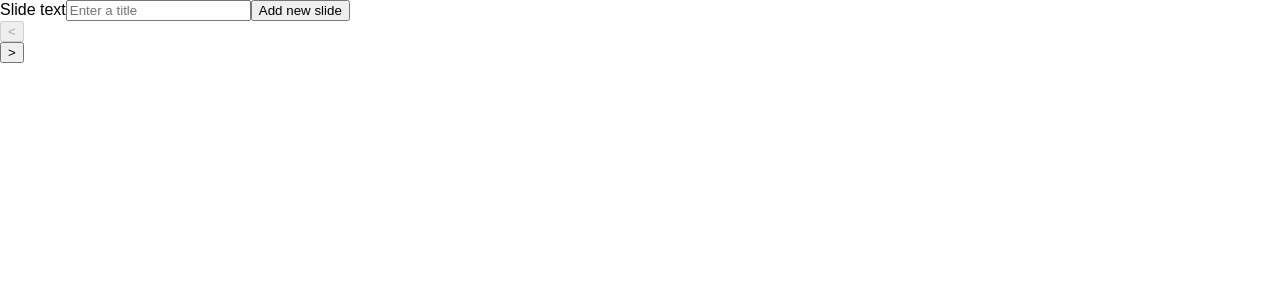
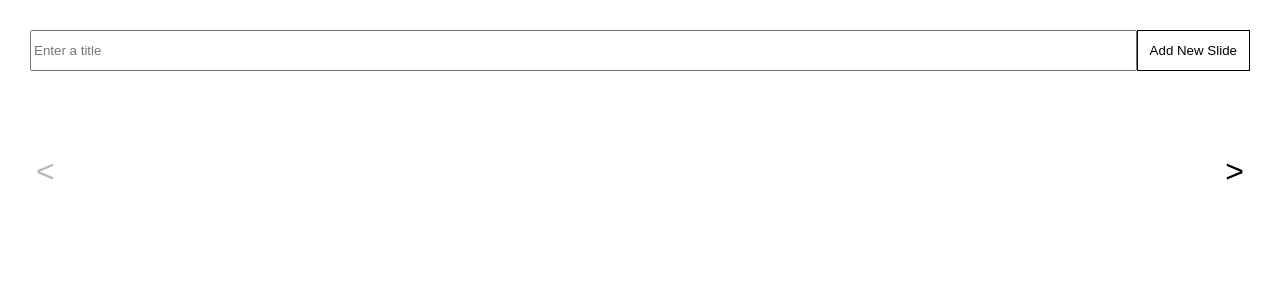
Before and after one commit to dlevs/carousel-challenge, a React (Create React App) app: page / in a window 1280 px wide. Shown: the top 300 px of the page. Built offline with nearby package versions, Linux system fonts and the light colour scheme.

Commit message:
Add styling to loosely match design

```diff
--- a/src/components/App.css
+++ b/src/components/App.css
@@ -0,0 +1,3 @@
+.slide-text-form--content {
+  display: flex;
+}
--- a/src/components/App.js
+++ b/src/components/App.js
@@ -32,15 +32,28 @@ class App extends Component {
     return (
       <Fragment>
         <form onSubmit={this.handleSlideTextFormSubmit}>
-          <label htmlFor="input-slide-text">Slide text</label>
+          <div className="slide-text-form--content">
+            <label
+              htmlFor="input-slide-text"
+              className="visually-hidden"
+            >
+              New slide text
+            </label>
             <input
               id="input-slide-text"
               type="text"
               placeholder="Enter a title"
+              className="flex-1"
               value={slideTextInputValue}
               onChange={this.handleSlideTextInputChange}
             />
-          <button type="submit">Add new slide</button>
+            <button
+              type="submit"
+              className="btn--bordered"
+            >
+              Add New Slide
+            </button>
+          </div>
         </form>
         <Carousel slides={slides} />
       </Fragment>
--- a/src/components/Carousel.css
+++ b/src/components/Carousel.css
@@ -1,8 +1,9 @@
 .carousel {
-
+  display: flex;
 }
 
-.carousel--track {
+.carousel__track {
+  flex: 1;
   white-space: nowrap;
   scroll-behavior: smooth;
   scroll-snap-type: x mandatory;
@@ -15,16 +16,26 @@
     It seems out of the scope of this task, but a nice to consider in real world project.
   */
   overflow: hidden;
+  height: 200px;
 }
 
 .slide {
+  height: 100%;
   display: inline-block;
   padding: 30px;
   scroll-snap-align: start;
 }
 
 .slide__content {
-  border: 1px solid #333;
+  height: 100%;
+  display: flex;
+  border: 1px solid;
   padding: 30px;
+  justify-content: center;
+  align-items: center;
   text-align: center;
 }
+
+.btn-navigation {
+  font-size: 2rem;
+}
--- a/src/components/Carousel.js
+++ b/src/components/Carousel.js
@@ -67,10 +67,11 @@ class Carousel extends Component {
                     onClick={this.goToPreviousSlide}
                     title="Previous Slide"
                     disabled={currentSlideIndex === 0}
+                    className="btn-navigation"
                 >
                     &lt;
                 </button>
-                <div className="carousel--track" ref={this.carouselTrack}>
+                <div className="carousel__track" ref={this.carouselTrack}>
                     {slides.map(({ id, text }) =>
                         <div
                             className="slide"
@@ -87,6 +88,7 @@ class Carousel extends Component {
                     onClick={this.goToNextSlide}
                     title="Next Slide"
                     disabled={currentSlideIndex === slides.length - slidesToShow}
+                    className="btn-navigation"
                 >
                     &gt;
                 </button>
--- a/src/index.css
+++ b/src/index.css
@@ -1,10 +1,37 @@
+/* Base styles */
 body {
-  margin: 0;
+  margin: 30px;
   padding: 0;
   font-family: sans-serif;
   box-sizing: border-box;
+  color: #333;
+  border-color: #333;
 }
 
 * {
   box-sizing: inherit;
 }
+
+button {
+  appearance: none;
+  background: none;
+  border: none;
+}
+
+/* Utility classes */
+.btn--bordered {
+  border: 1px solid;
+  padding: 12px;
+}
+
+.visually-hidden {
+  position: absolute;
+  overflow: hidden;
+  clip: rect(0 0 0 0);
+  height: 1px; width: 1px;
+  margin: -1px; padding: 0; border: 0;
+}
+
+.flex-1 {
+  flex: 1;
+}
```
Lines whose indentation alone changed are shown as unchanged.
